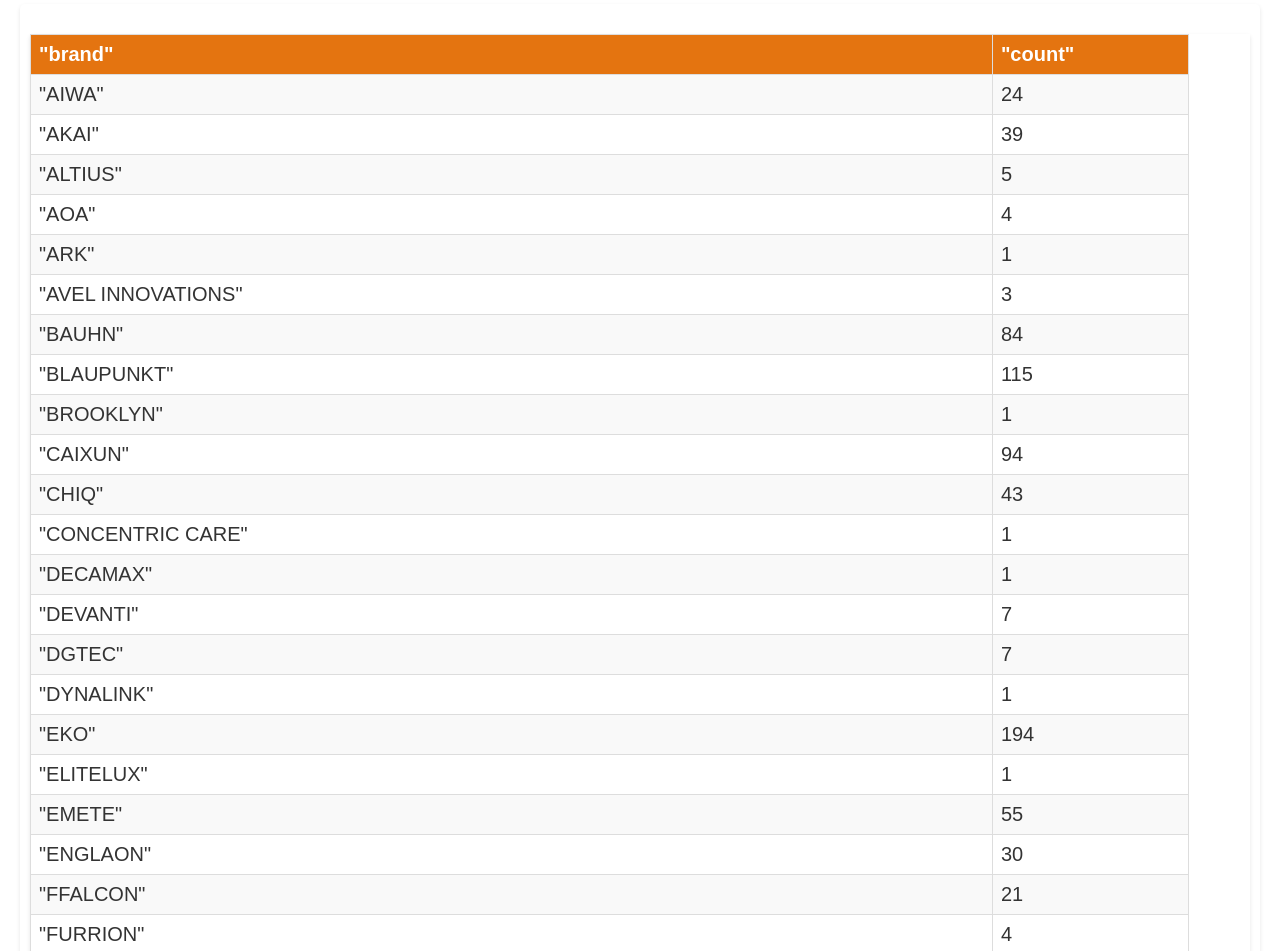
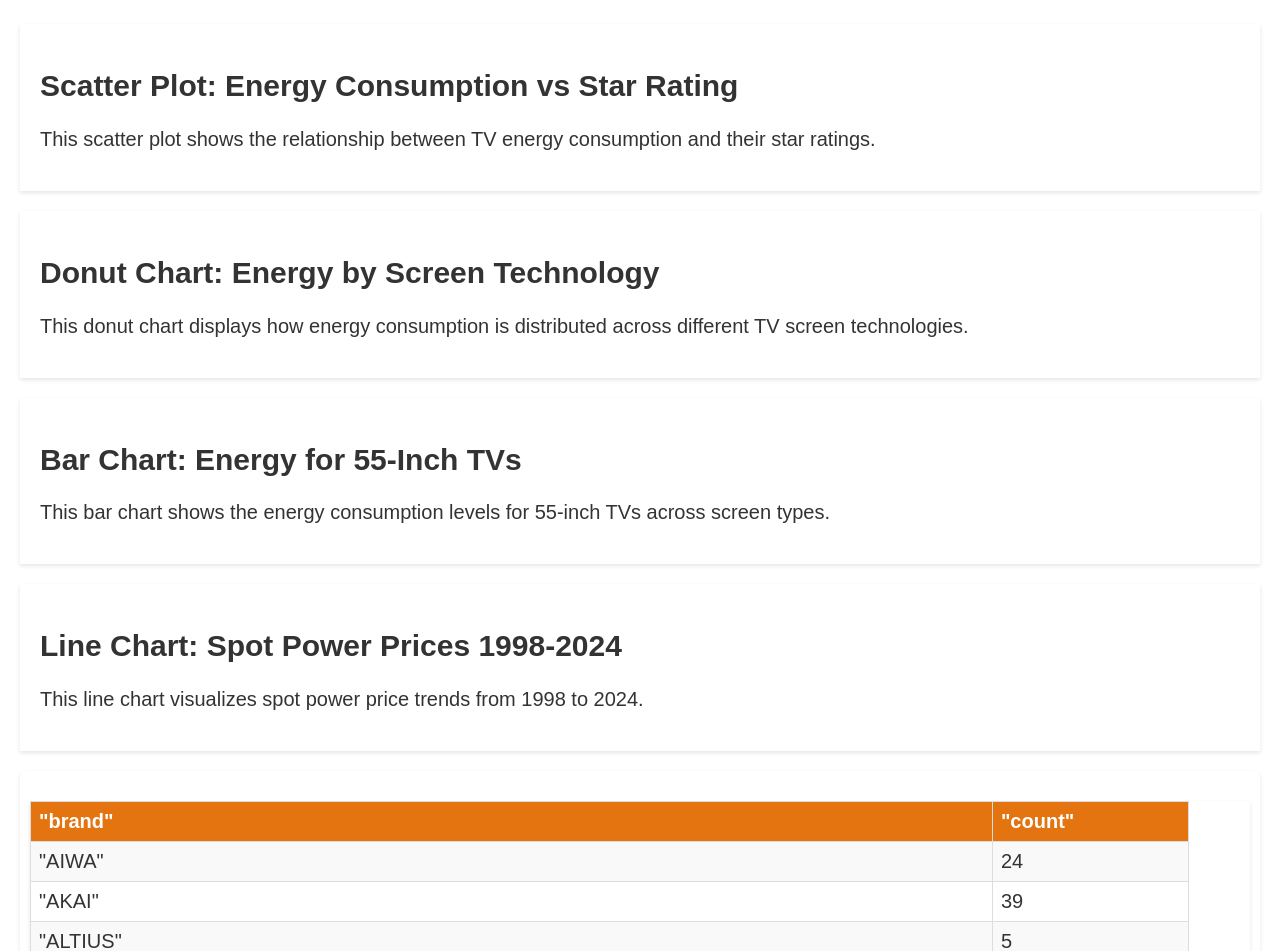
Before and after one commit to emanuel-amol/Exercise-5-Multi-chart-webpage, a plain HTML site: page index.html in a window 1280 px wide. Shown: the part 1500-2451 px from the top of the page. Drawn offline with nearby package versions, Linux system fonts and the light colour scheme.

Commit message:
Added sections for the charts

```diff
--- a/index.html
+++ b/index.html
@@ -36,6 +36,31 @@
 
             <div class="responsive-svg-container"></div>
 
+            <section id="scatter-section">
+                <h2>Scatter Plot: Energy Consumption vs Star Rating</h2>
+                <p>This scatter plot shows the relationship between TV energy consumption and their star ratings.</p>
+                <div id="scatter-plot"></div>
+              </section>
+
+              <section id="donut-section">
+                <h2>Donut Chart: Energy by Screen Technology</h2>
+                <p>This donut chart displays how energy consumption is distributed across different TV screen technologies.</p>
+                <div id="donut-chart"></div>
+              </section>
+
+              <section id="bar-section">
+                <h2>Bar Chart: Energy for 55-Inch TVs</h2>
+                <p>This bar chart shows the energy consumption levels for 55-inch TVs across screen types.</p>
+                <div id="bar-chart"></div>
+              </section>
+
+              <section id="line-section">
+                <h2>Line Chart: Spot Power Prices 1998-2024</h2>
+                <p>This line chart visualizes spot power price trends from 1998 to 2024.</p>
+                <div id="line-chart"></div>
+              </section>
+
+
             <div id="csv-table-container">
             </section>
             </div>
@@ -46,6 +71,10 @@
     <script src="js/scripts.js"></script>
     <script src="https://d3js.org/d3.v7.min.js"></script>
     <script src="js/d3script.js"></script>
+    <script src="js/scatter_plot.js"></script>
+    <script src="js/donut_chart.js"></script>
+    <script src="js/bar_chart.js"></script>
+    <script src="js/line_chart.js"></script>
 
 </body>
 </html>
```
